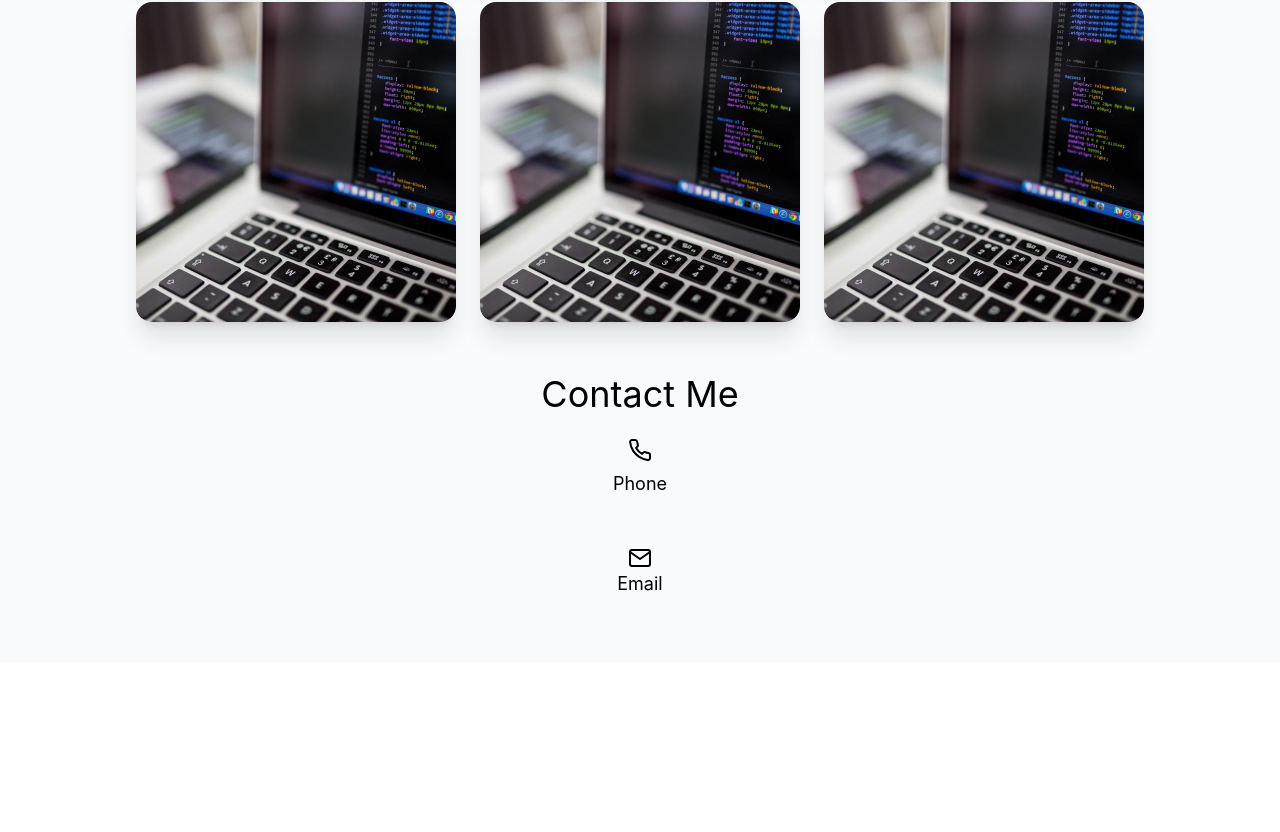
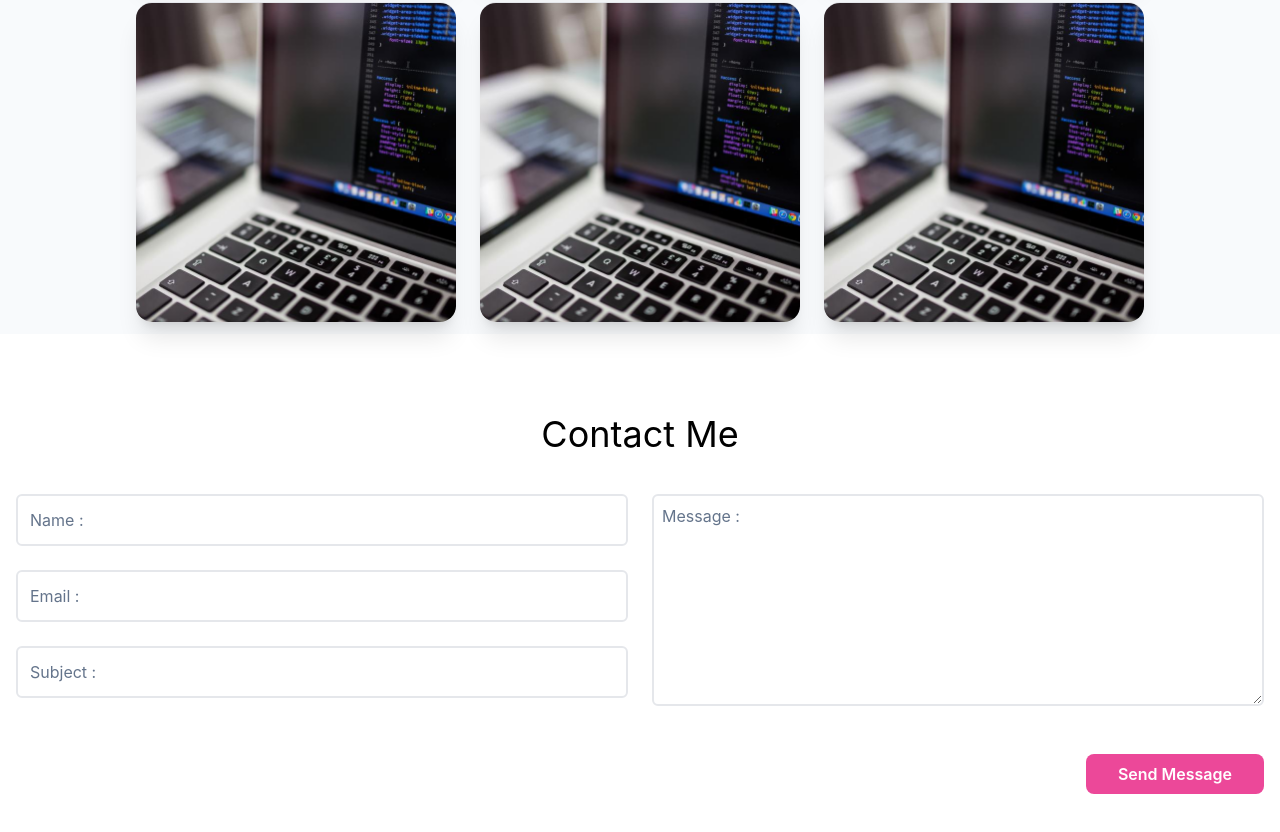
Before and after one commit to MsNiyaJ/portfolio, a React (Create React App) app: page / in a window 1280 px wide. Shown: the part 1396-2228 px from the top of the page. Before the commit the page ends 2058 px from the top, so only its background shows below. Built offline with nearby package versions, Linux system fonts and the light colour scheme.

Commit message:
Built UI for contact form

```diff
--- a/src/App.css
+++ b/src/App.css
@@ -47,7 +47,7 @@
 
 /* Card Zoom Styles from: https://daily-dev-tips.com/posts/tailwind-zooming-background-images/ */
 .card-zoom {
-  @apply relative flex items-end justify-start m-3 overflow-hidden shadow-xl w-full md:w-80 h-80 rounded-2xl;
+  @apply relative flex items-end justify-start m-3 overflow-hidden shadow-xl w-full md:w-80 h-80 rounded-2xl border-t;
 }
 
 .card-zoom-image {
@@ -76,5 +76,5 @@
 
 #about,
 #projects {
-  scroll-margin-top: 6em;
+  scroll-margin-top: 5em;
 }
--- a/src/Contact.js
+++ b/src/Contact.js
@@ -1,19 +1,11 @@
 import React from 'react';
-import PhoneIcon from './icons/PhoneIcon';
-import EmailIcon from './icons/EmailIcon';
+import ContactForm from './ContactForm';
 
 const Contact = () => {
   return (
-    <div id="contact" className="py-10">
+    <div id="contact" className="py-20 px-4 bg-white">
       <h1 className="text-3xl md:text-4xl text-center">Contact Me</h1>
-      <div className="flex flex-col items-center gap-2 py-6">
-        <PhoneIcon />
-        <p className="text-lg">Phone</p>
-      </div>
-      <div className="flex flex-col items-center py-6">
-        <EmailIcon />
-        <p className="text-lg">Email</p>
-      </div>
+      <ContactForm />
     </div>
   );
 };
--- /dev/null
+++ b/src/ContactForm.js
@@ -0,0 +1,70 @@
+import React from 'react';
+
+// Form to have a user send me an email
+const ContactForm = () => {
+  const onSubmit = () => {
+    console.log('Email sent');
+  };
+
+  return (
+    <form action="" onSubmit={onSubmit}>
+      <div className="hidden text-center m-lg:container m-lg:mx-auto">
+        <p className="text-green-500 text-xl pt-8 font-bold px-3">
+          Email Sent Successfully.
+        </p>
+        <p>
+          Thank you <b>Shaniya Jaydae Malcolm</b>, your message has been
+          submitted to us.
+        </p>
+      </div>
+      <div className="m-lg:container m-lg:mx-auto flex flex-col md:flex-row gap-6 justify-center items-start my-10">
+        <div className="flex flex-col gap-6 w-full">
+          <input
+            required
+            type="text"
+            name="name"
+            id=""
+            placeholder="Name :"
+            className="border-2 border-grey-600 placeholder-slate-500 p-3 w-full rounded-md outline-pink-200"
+          />
+          <input
+            required
+            type="email"
+            name="email"
+            id=""
+            placeholder="Email :"
+            className="border-2 border-grey-600 placeholder-slate-500 p-3 w-full rounded-md outline-pink-200"
+          />
+          <input
+            required
+            type="text"
+            name="subject"
+            id=""
+            placeholder="Subject :"
+            className="border-2 border-grey-600 placeholder-slate-500 p-3 w-full rounded-md outline-pink-200"
+          />
+        </div>
+        <div className="flex flex-col w-full">
+          <textarea
+            required
+            name="message"
+            id=""
+            rows="8"
+            placeholder="Message :"
+            className="border-2 border-grey-600 placeholder-slate-500 p-2 w-full rounded-md outline-pink-200"
+          ></textarea>
+          <div className="self-end mt-6 md:mt-12">
+            <button
+              type="submit"
+              className="py-2 px-8 bg-pink-500 hover:bg-opacity-70 hover:bg-gray-400 rounded-lg text-white font-semibold"
+            >
+              Send Message
+            </button>
+          </div>
+        </div>
+      </div>
+    </form>
+  );
+};
+
+export default ContactForm;
```
